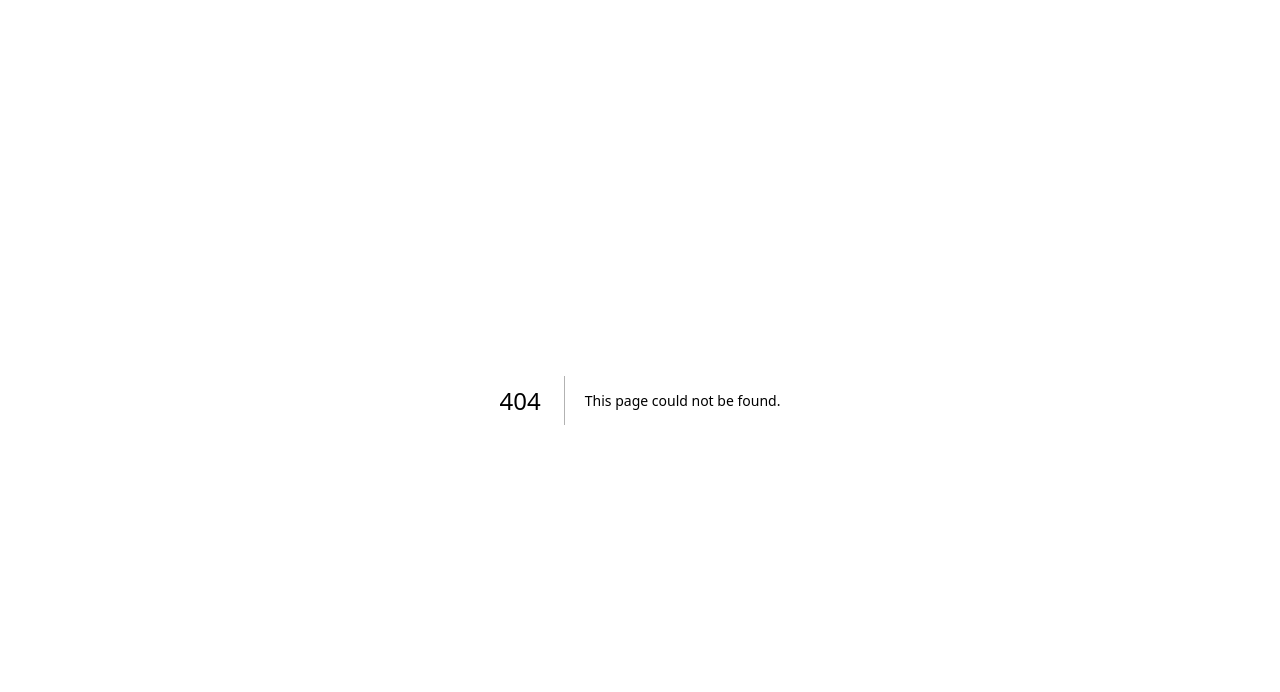
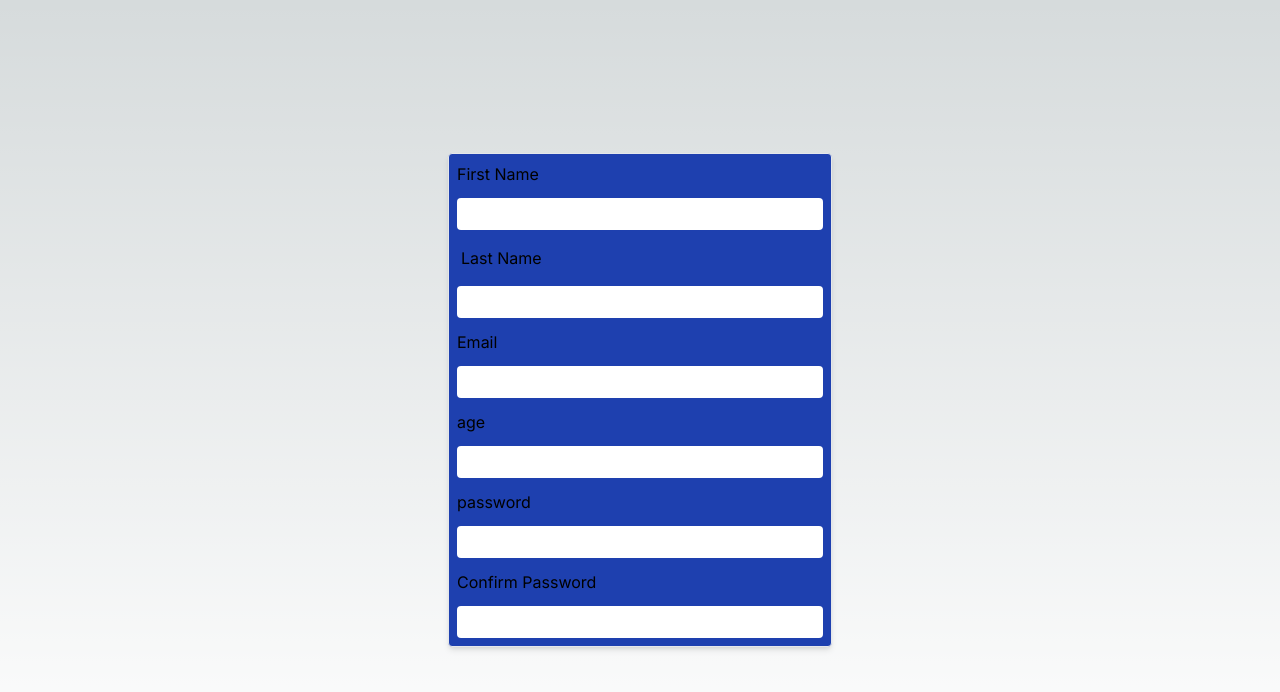
Before and after one commit to heitor931/learning, a Next.js app: page /zod in a window 1280 px wide. Before the commit this address had no page. Shown: the top 692 px of the page. Built offline with nearby package versions, Linux system fonts and the light colour scheme.

Commit message:
Added react-hook-form and zod

```diff
--- a/app/globals.css
+++ b/app/globals.css
@@ -2,6 +2,12 @@
 @tailwind components;
 @tailwind utilities;
 
+
+@layer components {
+  .centerize {
+     @apply flex justify-center items-center
+  }
+}
 :root {
   --foreground-rgb: 0, 0, 0;
   --background-start-rgb: 214, 219, 220;
--- /dev/null
+++ b/app/models/DataSchema.ts
@@ -0,0 +1,13 @@
+import { z } from "zod"
+
+export const UserFormSchema = z.object({
+    firstName: z.string().min(2).max(3),
+    lastName: z.string().min(2).max(3),
+    email: z.string().email(),
+    age: z.number().min(18).max(70),
+    password: z.string().min(5).max(20),
+    confirmPassword: z.string().min(5).max(20),
+}).refine((data) => data.password === data.confirmPassword, {
+    message: "Password don't match",
+    path: ["confirmPassword"]
+})
--- /dev/null
+++ b/app/zod/Form.tsx
@@ -0,0 +1,26 @@
+"use client"
+import { z } from "zod"
+import { UserFormSchema } from "../models/DataSchema";
+
+type UserForm = z.infer<typeof UserFormSchema>
+function Form() {
+    return (
+        <form className="flex w-96 bg-blue-800 border  shadow-md p-2 rounded flex-col gap-3" action="">
+            <label htmlFor="name">First Name</label>
+            <input className="h-8 rounded  p-1" type="text" name="" id="" />
+            <label className="h-8 rounded  p-1" htmlFor="lastname">Last Name</label>
+            <input className="h-8 rounded  p-1" type="text" name="" id="" />
+            <label htmlFor="email">Email</label>
+            <input className="h-8 rounded  p-1" type="email" name="" id="" />
+            <label htmlFor="age">age</label>
+            <input className="h-8 rounded  p-1" type="number" name="" id="" />
+            <label htmlFor="password">password</label>
+            <input className="h-8 rounded  p-1" type="password" name="" id="" />
+            <label htmlFor="confirmPassword">Confirm Password</label>
+            <input className="h-8 rounded  p-1" type="password" name="" id="" />
+
+        </form>
+    );
+}
+
+export default Form;
--- /dev/null
+++ b/app/zod/page.tsx
@@ -0,0 +1,11 @@
+import Form from "./Form";
+
+function ZodHomePage() {
+    return (
+        <div className="h-screen centerize flex-col">
+            <Form />
+        </div>
+    );
+}
+
+export default ZodHomePage;
```
Also changed, not shown: package.json (+5 -2 lines), 1 other file (tests, documents, lock files or other folders).
